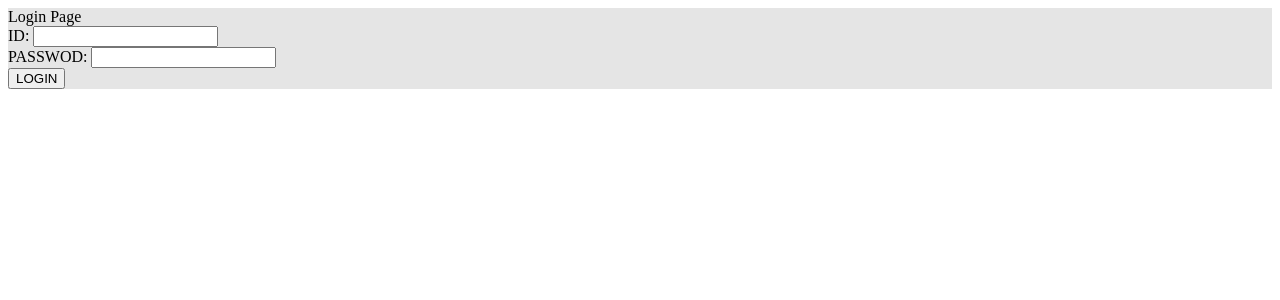
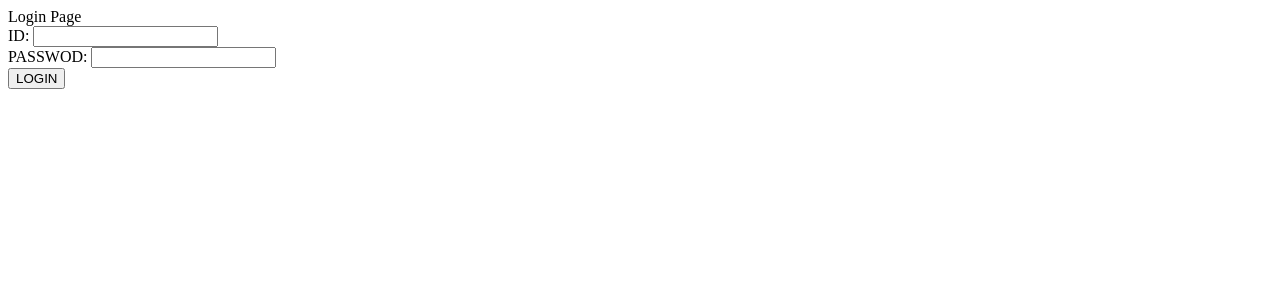
Before and after one commit to pineapple-pll/pine-frontend, a React app: page /login in a window 1280 px wide. Shown: the top 300 px of the page. Built offline with nearby package versions, Linux system fonts and the light colour scheme; the HTML template or start-up script is replaced by a standard one.

Commit message:
modify login background color

```diff
--- a/src/component/Login.tsx
+++ b/src/component/Login.tsx
@@ -28,7 +28,7 @@ function Login(){
     }
 
     return(
-        <div style={!loading ? {backgroundColor: 'rgb(0, 0, 0, 0.1)'} : {}}>
+        <div style={loading ? {backgroundColor: 'rgb(0, 0, 0, 0.1)'} : {}}>
             Login Page
             <div>
                 <span>ID: </span>
```
